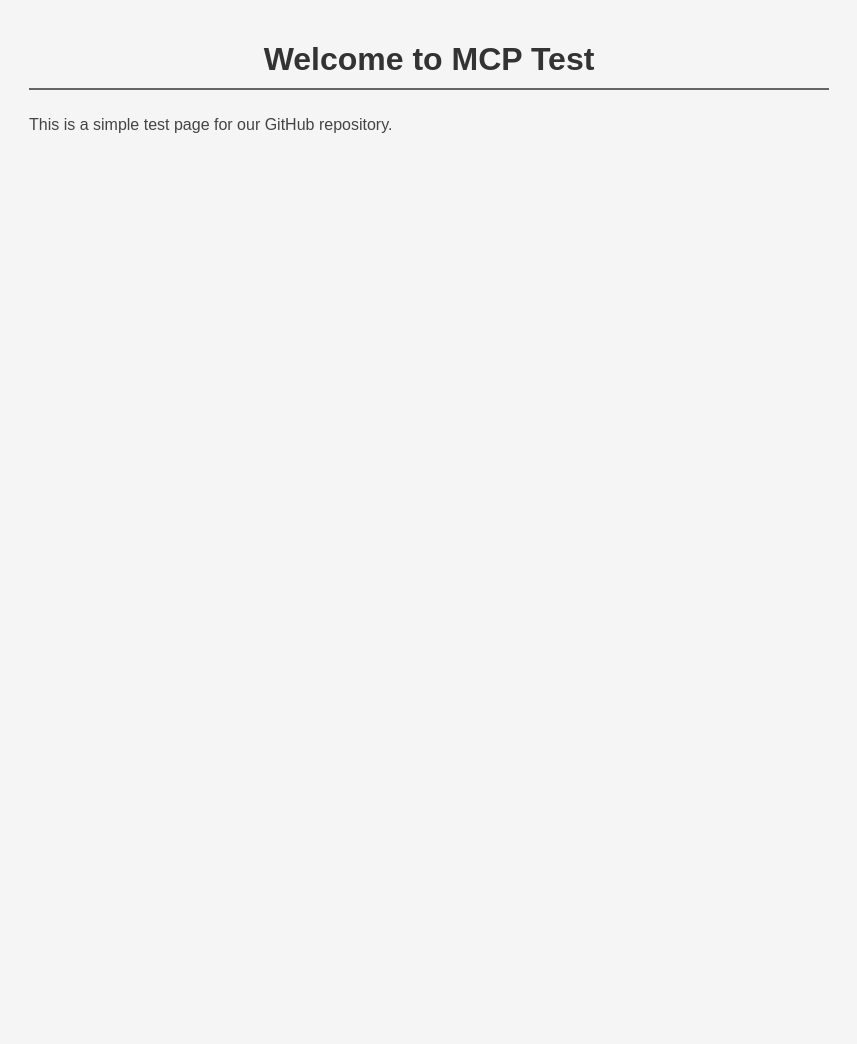
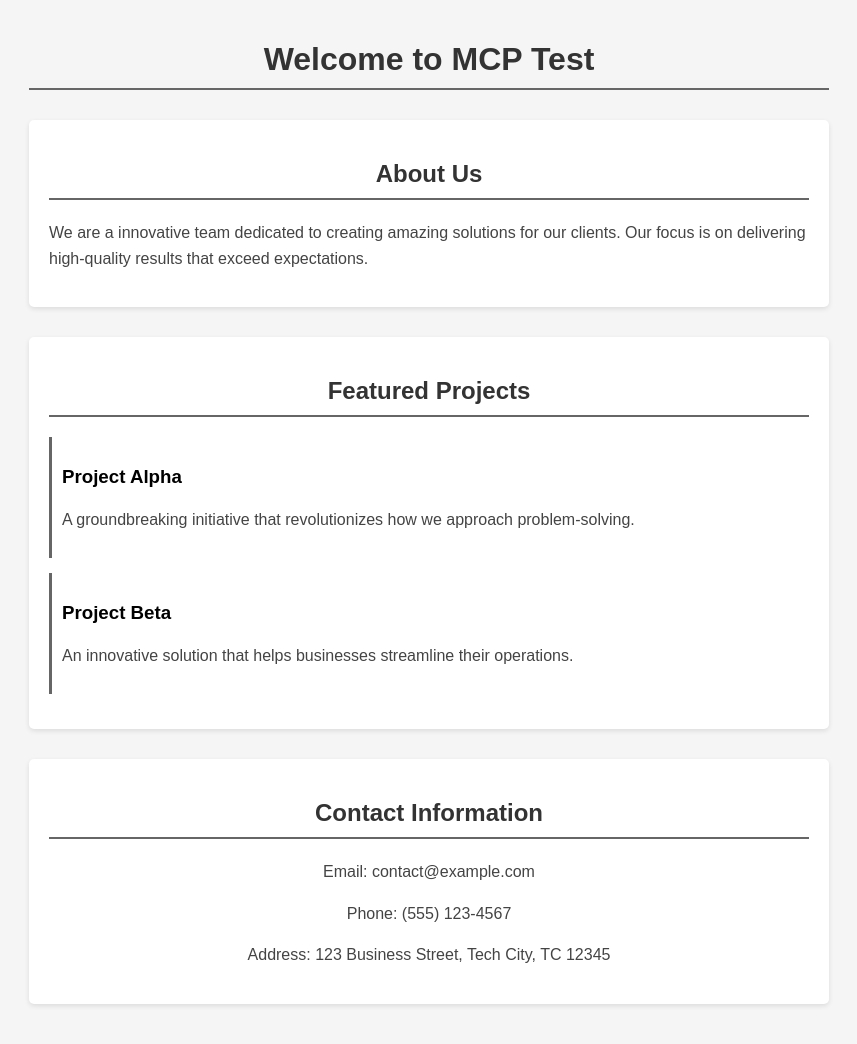
Before and after one commit to jaredbark/mcp-test, a plain HTML site: page index.html in a window 1280 px wide. Shown: the whole page, without its empty margins (211-1068 px from the left). Before the commit the page ends 800 px from the top, so only its background shows below. Drawn offline with Linux system fonts and the light colour scheme.

Commit message:
Add more content sections as per issue #1

```diff
--- a/index.html
+++ b/index.html
@@ -12,7 +12,7 @@
             padding: 20px;
             background-color: #f5f5f5;
         }
-        h1 {
+        h1, h2 {
             color: #333;
             text-align: center;
             border-bottom: 2px solid #666;
@@ -22,10 +22,48 @@
             line-height: 1.6;
             color: #444;
         }
+        .section {
+            margin: 30px 0;
+            padding: 20px;
+            background-color: white;
+            border-radius: 5px;
+            box-shadow: 0 2px 5px rgba(0,0,0,0.1);
+        }
+        .contact-info {
+            text-align: center;
+        }
+        .project {
+            margin: 15px 0;
+            padding: 10px;
+            border-left: 3px solid #666;
+        }
     </style>
 </head>
 <body>
     <h1>Welcome to MCP Test</h1>
-    <p>This is a simple test page for our GitHub repository.</p>
+
+    <div class="section">
+        <h2>About Us</h2>
+        <p>We are a innovative team dedicated to creating amazing solutions for our clients. Our focus is on delivering high-quality results that exceed expectations.</p>
+    </div>
+
+    <div class="section">
+        <h2>Featured Projects</h2>
+        <div class="project">
+            <h3>Project Alpha</h3>
+            <p>A groundbreaking initiative that revolutionizes how we approach problem-solving.</p>
+        </div>
+        <div class="project">
+            <h3>Project Beta</h3>
+            <p>An innovative solution that helps businesses streamline their operations.</p>
+        </div>
+    </div>
+
+    <div class="section contact-info">
+        <h2>Contact Information</h2>
+        <p>Email: contact@example.com</p>
+        <p>Phone: (555) 123-4567</p>
+        <p>Address: 123 Business Street, Tech City, TC 12345</p>
+    </div>
 </body>
 </html>
```
